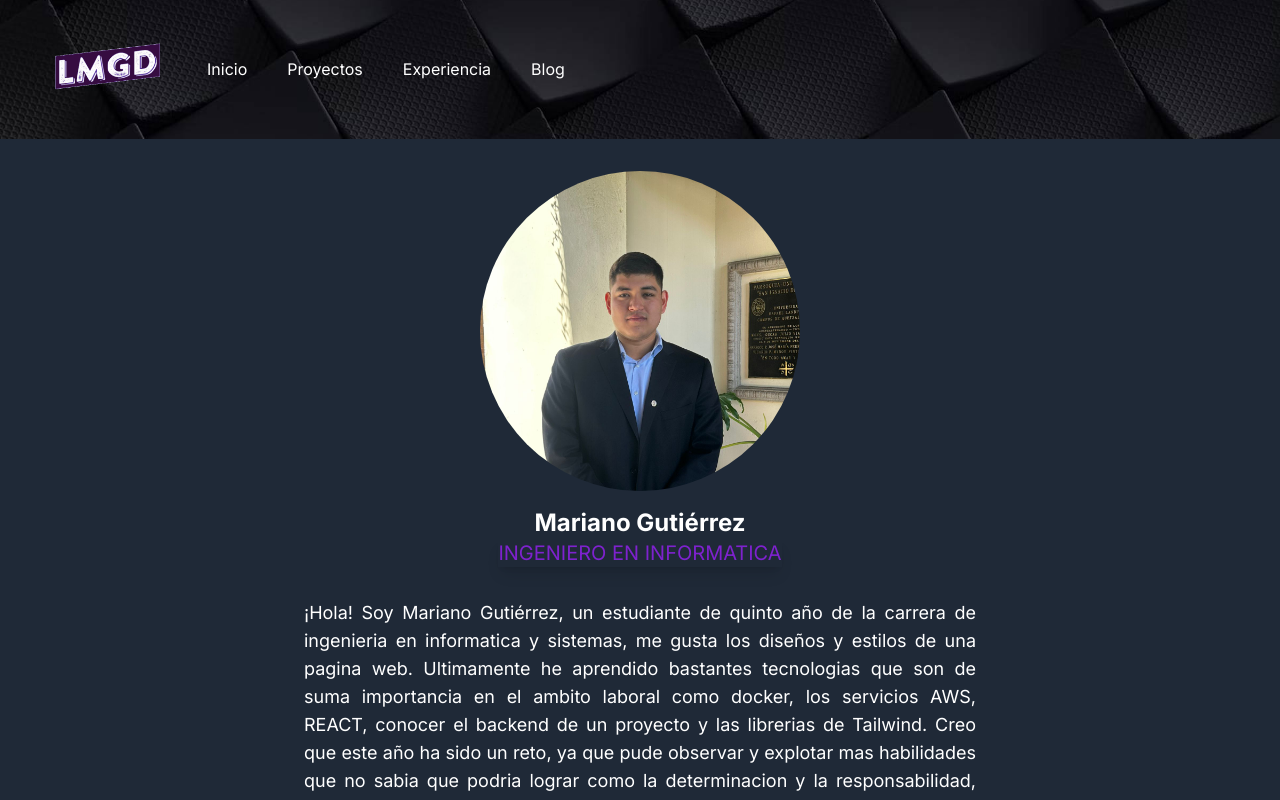
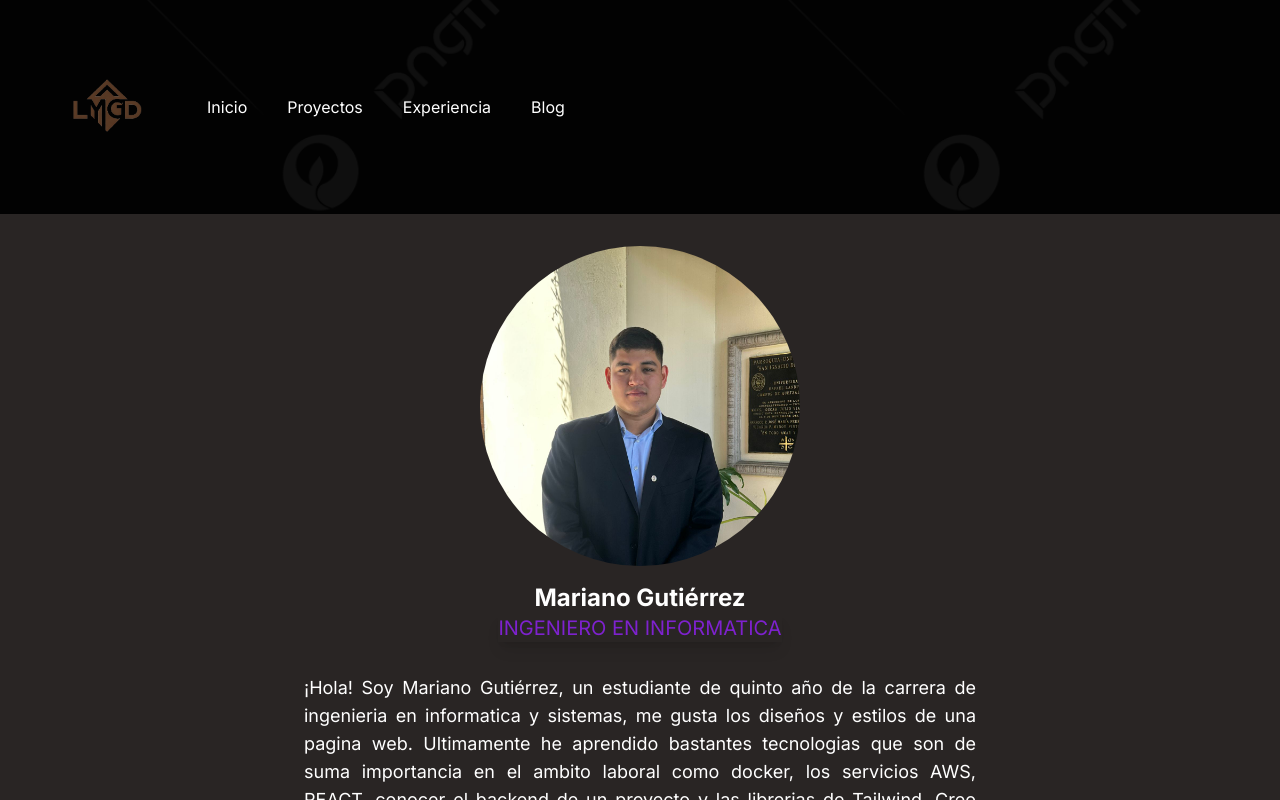
Before and after one commit to Marianito5382/despliegue_frontend, a Next.js app: page / in a window 1280 px wide. Shown: the top 800 px of the page. Built offline with nearby package versions, Linux system fonts and the light colour scheme.

Commit message:
Agregando modificaciones mas personales

```diff
--- a/src/app/page.tsx
+++ b/src/app/page.tsx
@@ -9,7 +9,7 @@
 
 export default function Home() {
   return (
-    <main className="bg-gray-800 min-h-screen flex flex-col items-center p-8">
+    <main className="bg-stone-800 min-h-screen flex flex-col items-center p-8">
       <motion.div
         className="max-w-2xl w-full text-center"
         initial={{ y: -50, opacity: 0 }}
```
Also changed, not shown: public/header.jpg, public/logo.svg.
